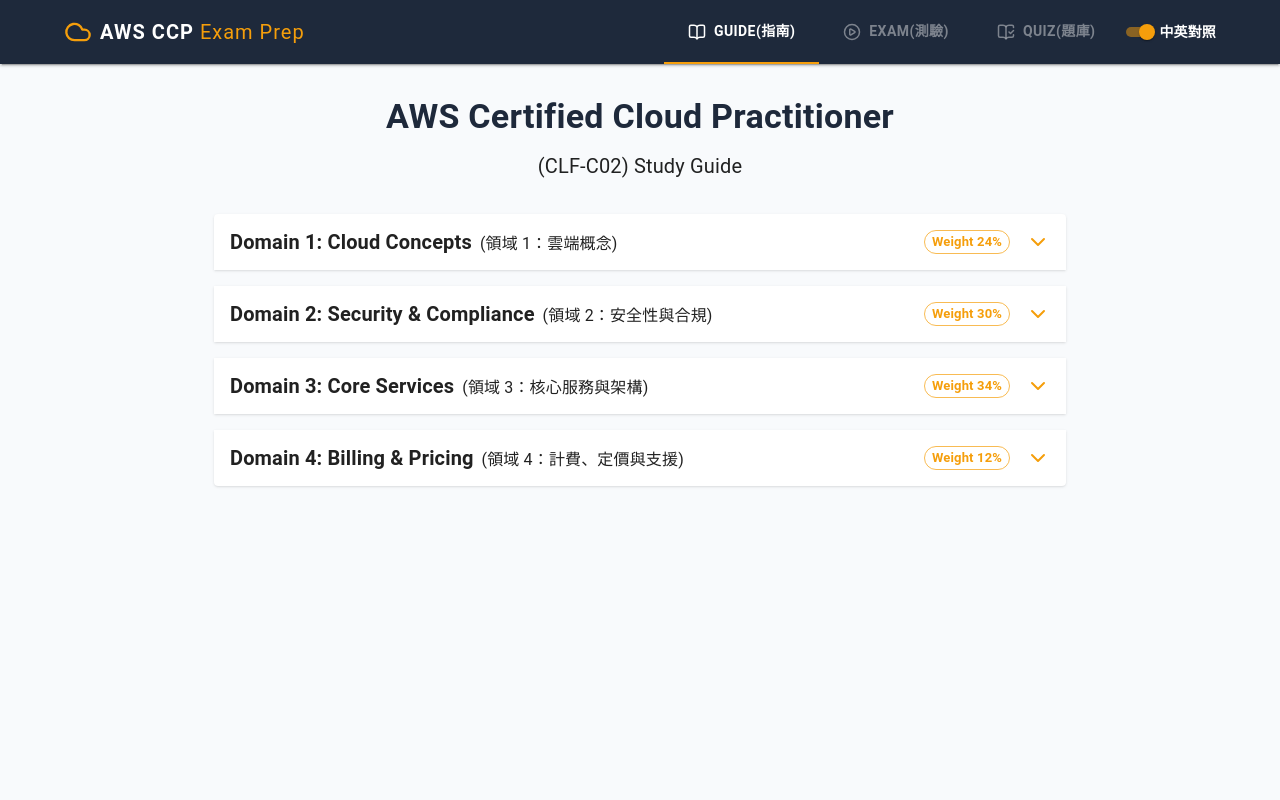
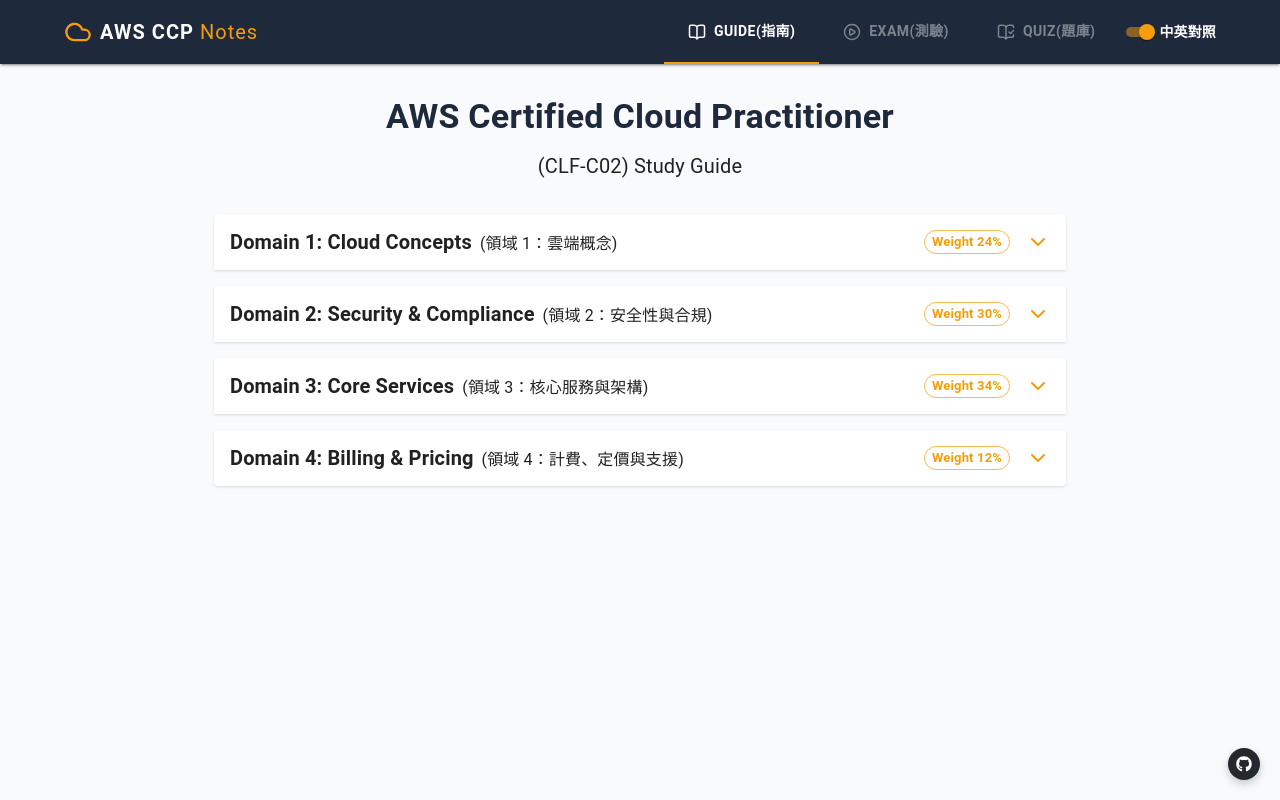
Before and after one commit to ayay459547/aws-ccp-clf-c02, a Next.js app: page / in a window 1280 px wide. Built offline with nearby package versions, Linux system fonts and the light colour scheme.

Commit message:
feat: add github icon

```diff
--- a/app/page.tsx
+++ b/app/page.tsx
@@ -31,6 +31,7 @@
   loading: () => <LoadingSpinner />,
   // ssr: false
 });
+import MyDraggableGithubIcon from "@/components/MyDraggableGithubIcon";
 
 // --- Material UI 主題設定 ---
 const theme = createTheme({
@@ -134,7 +135,7 @@
                       fontWeight: "normal",
                     }}
                   >
-                    Exam Prep
+                    Notes
                   </span>
                 </Typography>
               </Box>
@@ -262,6 +263,8 @@
           </BottomNavigation>
         </Paper>
 
+        <MyDraggableGithubIcon />
+
         <style
           dangerouslySetInnerHTML={{
             __html: `
--- /dev/null
+++ b/components/MyDraggableGithubIcon.tsx
@@ -0,0 +1,37 @@
+// import Draggable from "react-draggable";
+import { FaGithub } from "react-icons/fa";
+
+const MyDraggableGithubIcon = () => {
+  return (
+    <a
+      href="https://github.com/ayay459547/aws-ccp-clf-c02"
+      target="_blank"
+      rel="noopener noreferrer"
+      style={{
+        // CSS 固定定位在右下角
+        position: "fixed",
+        bottom: "20px",
+        right: "20px",
+
+        // 樣式設計 (圓形、背景、大小)
+        width: "32px",
+        height: "32px",
+        backgroundColor: "#24292e", // GitHub 的官方黑色
+        color: "white",
+        borderRadius: "50%",
+        display: "flex",
+        justifyContent: "center",
+        alignItems: "center",
+        boxShadow: "0 4px 8px rgba(0,0,0,0.2)", // 添加一點陰影，增加立體感
+        zIndex: 1000, // 確保在其他內容之上
+        fontSize: "16px", // 圖標大小
+        transition: "transform 0.1s ease-out", // 拖拽時的平滑效果
+      }}
+    >
+      {/* 放入 GitHub 圖標 */}
+      <FaGithub />
+    </a>
+  );
+};
+
+export default MyDraggableGithubIcon;
--- a/package.json
+++ b/package.json
@@ -20,7 +20,9 @@
     "lucide-react": "^1.14.0",
     "next": "16.2.4",
     "react": "19.2.4",
-    "react-dom": "19.2.4"
+    "react-dom": "19.2.4",
+    "react-draggable": "^4.5.0",
+    "react-icons": "^5.6.0"
   },
   "devDependencies": {
     "@tailwindcss/postcss": "^4",
```
Also changed, not shown: 1 other file (tests, documents, lock files or other folders).
